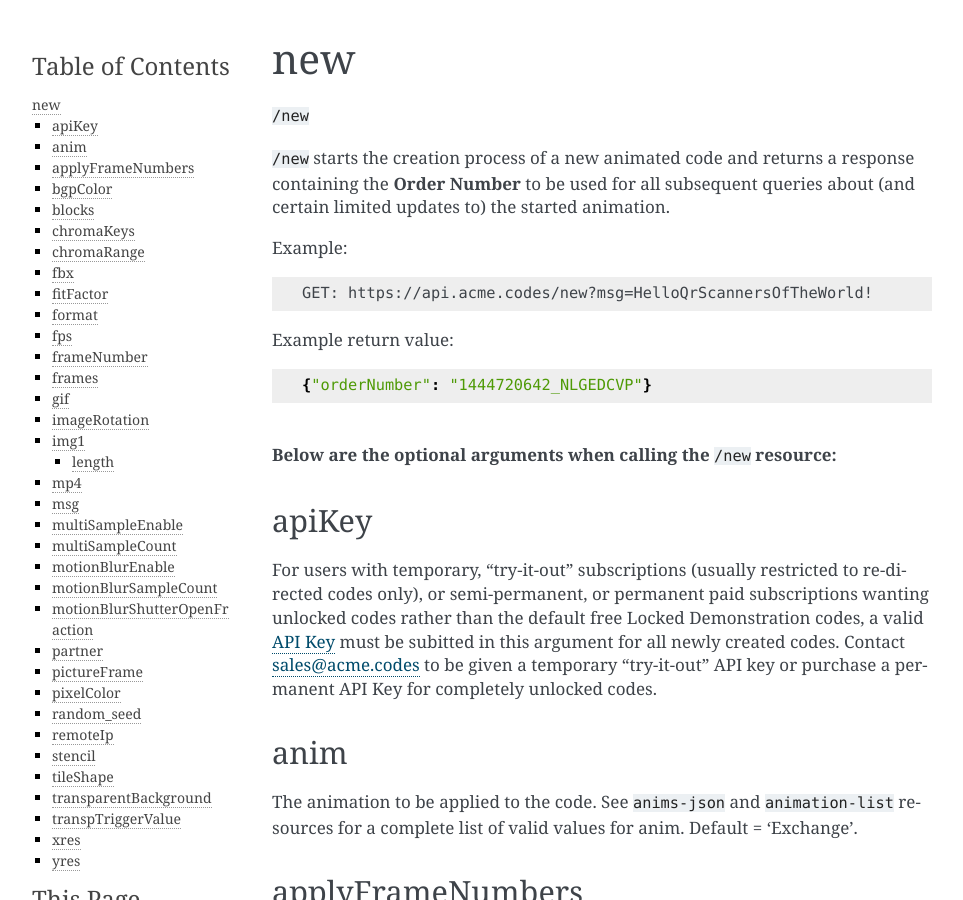
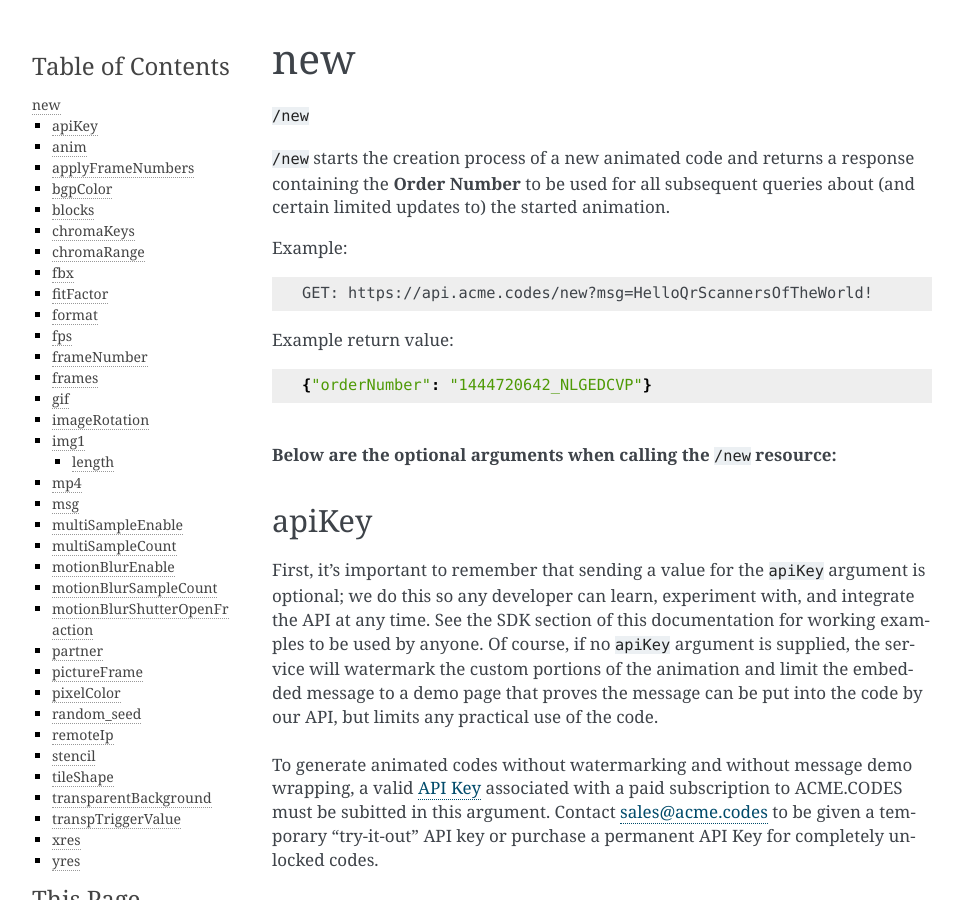
Before and after one commit to pcmillerAcme/docs, a Sphinx documentation site: the page built from source/new.rst, in a window 1280 px wide and 900 px high. Shown: the whole window, without its empty margins (148-1111 px from the left). Built offline with Sphinx 7.4.7, drawn with Linux system fonts in a browser that asks for light colours.

Commit message:
apiKey clarification

```diff
--- a/source/new.rst
+++ b/source/new.rst
@@ -31,7 +31,10 @@ Example return value:
 apiKey
 ------
 
-For users with temporary, "try-it-out" subscriptions (usually restricted to re-directed codes only), or semi-permanent, or permanent paid subscriptions wanting unlocked codes rather than the default free Locked Demonstration codes, a valid `API Key <https://en.wikipedia.org/wiki/Application_programming_interface_key>`_ must be subitted in this argument for all newly created codes. Contact sales@acme.codes to be given a temporary "try-it-out" API key or purchase a permanent API Key for completely unlocked codes.
+First, it's important to remember that sending a value for the ``apiKey`` argument is optional; we do this so any developer can learn, experiment with, and integrate the API at any time. See the SDK section of this documentation for working examples to be used by anyone. Of course, if no ``apiKey`` argument is supplied, the service will watermark the custom portions of the animation and limit the embedded message to a demo page that proves the message can be put into the code by our API, but limits any practical use of the code.
+|br|
+|br|
+To generate animated codes without watermarking and without message demo wrapping, a valid `API Key <https://en.wikipedia.org/wiki/Application_programming_interface_key>`_ associated with a paid subscription to ACME.CODES must be subitted in this argument. Contact sales@acme.codes to be given a temporary "try-it-out" API key or purchase a permanent API Key for completely unlocked codes.
 
 .. _anim:
 
```
Also changed, not shown: source/index.rst (+9 -1 lines).
